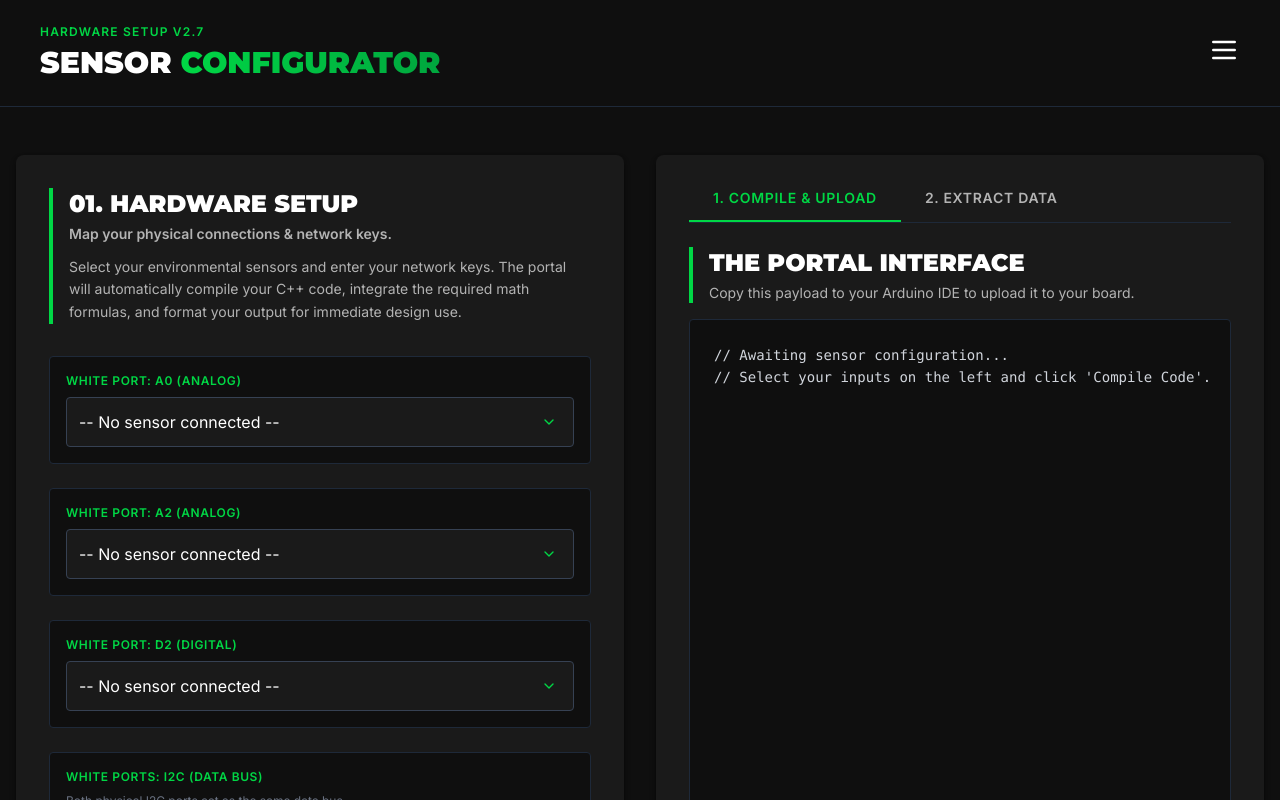
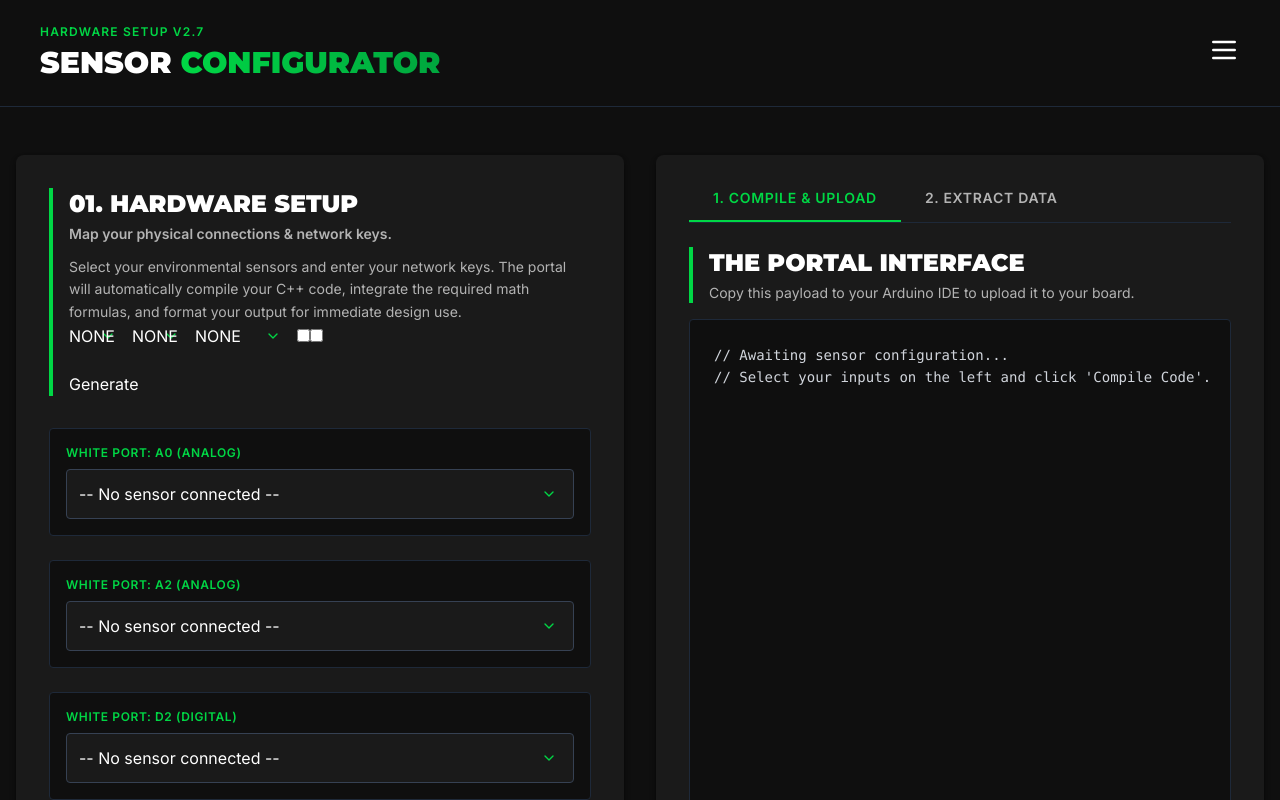
Before and after one commit to loos-glr/glr-sensor-configurator, a Vue app: page / in a window 1280 px wide. Shown: the top 800 px of the page. Built offline with nearby package versions, Linux system fonts and the light colour scheme.

Commit message:
feat: implement BasicConfigurator.vue with schema validation and tests

```diff
--- a/src/App.vue
+++ b/src/App.vue
@@ -1,10 +1,11 @@
 <template>
   <div id="vue-app-root">
-    <!-- Vue App Mount Point -->
+    <BasicConfigurator />
   </div>
 </template>
 
 <script setup>
+import BasicConfigurator from './components/BasicConfigurator.vue';
 </script>
 
 <style>
--- /dev/null
+++ b/src/components/BasicConfigurator.vue
@@ -0,0 +1,85 @@
+<template>
+  <div class="basic-configurator">
+    <form @submit.prevent="generateCode">
+      <!-- A0 -->
+      <select v-model="form.pins.a0" data-test="sel-a0">
+        <option value="NONE">NONE</option>
+        <option value="TEMP">TEMP</option>
+        <option value="LIGHT">LIGHT</option>
+        <option value="SOUND">SOUND</option>
+        <option value="ROTARY">ROTARY</option>
+      </select>
+
+      <!-- A2 -->
+      <select v-model="form.pins.a2" data-test="sel-a2">
+        <option value="NONE">NONE</option>
+        <option value="TEMP">TEMP</option>
+        <option value="LIGHT">LIGHT</option>
+        <option value="SOUND">SOUND</option>
+        <option value="ROTARY">ROTARY</option>
+      </select>
+
+      <!-- D2 -->
+      <select v-model="form.pins.d2" data-test="sel-d2">
+        <option value="NONE">NONE</option>
+        <option value="BUTTON">BUTTON</option>
+        <option value="ULTRASONIC">ULTRASONIC</option>
+        <option value="DHT">DHT</option>
+      </select>
+
+      <!-- I2C -->
+      <input type="checkbox" v-model="form.i2c.bmi088" data-test="chk-bmi088" />
+      <input type="checkbox" v-model="form.i2c.mma7660" data-test="chk-mma7660" />
+
+      <!-- Keys -->
+      <input type="text" v-model="form.appEui" data-test="input-app-eui" />
+      <input type="text" v-model="form.devEui" data-test="input-dev-eui" />
+      <input type="text" v-model="form.appKey" data-test="input-app-key" />
+
+      <button type="submit" data-test="btn-generate">Generate</button>
+    </form>
+
+    <div v-if="error" data-test="error-message">{{ error }}</div>
+    <pre v-if="cppOutput" data-test="cpp-output">{{ cppOutput }}</pre>
+  </div>
+</template>
+
+<script setup lang="ts">
+import { ref, reactive } from 'vue';
+import { ConfigurationProfileSchema } from '@domain/index';
+import { generateFirmware } from '@domain/compiler';
+
+const form = reactive({
+  appEui: '',
+  devEui: '',
+  appKey: '',
+  pins: {
+    a0: 'NONE',
+    a2: 'NONE',
+    d2: 'NONE'
+  },
+  i2c: {
+    bmi088: false,
+    mma7660: false
+  }
+});
+
+const cppOutput = ref('');
+const error = ref('');
+
+const generateCode = () => {
+  error.value = '';
+  cppOutput.value = '';
+
+  try {
+    const validData = ConfigurationProfileSchema.parse(form);
+    cppOutput.value = generateFirmware(validData);
+  } catch (e: any) {
+    if (e.errors) {
+      error.value = e.errors.map((err: any) => err.message).join(', ');
+    } else {
+      error.value = e.message || 'Validation failed';
+    }
+  }
+};
+</script>
--- a/vite.config.js
+++ b/vite.config.js
@@ -8,6 +8,12 @@ export default defineConfig({
     vue(),
     tailwindcss(),
   ],
+  resolve: {
+    alias: {
+      '@domain': resolve(__dirname, './src/domain'),
+      '@ui': resolve(__dirname, './src/ui')
+    }
+  },
   build: {
     outDir: 'dist',
     emptyOutDir: true, // Maakt de map leeg voor elke build, voorkomt conflicten
```
Also changed, not shown: 2 other files (tests, documents, lock files or other folders).
